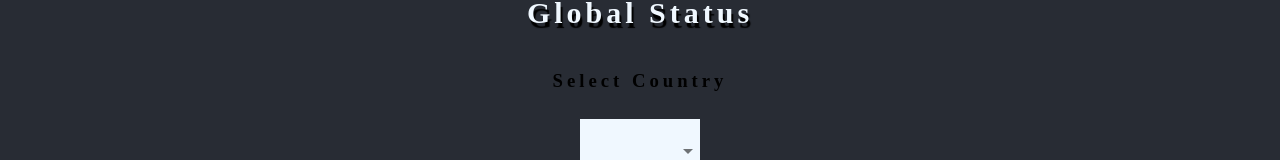
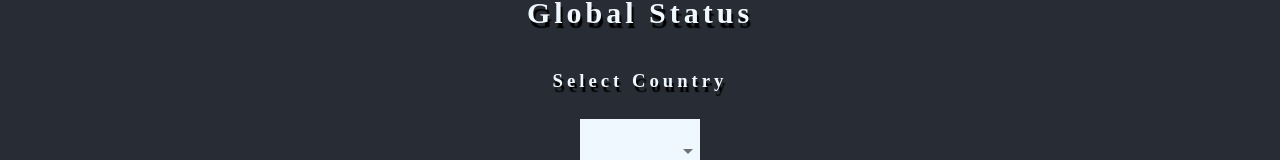
Before and after one commit to srehanpk/covid19-app, a React (Create React App) app: page / in a window 1280 px wide. Shown: the part 120-280 px from the top of the page. Built offline with nearby package versions, Linux system fonts and the light colour scheme.

Commit message:
Update List.js

```diff
--- a/src/List.js
+++ b/src/List.js
@@ -13,6 +13,11 @@ const useStyles = makeStyles((theme) => ({
     minWidth: 120,
     backgroundColor: "aliceblue",
 
+  },
+  h3: {
+    color: "aliceblue",
+    textShadow: "black 2px 5px 1px",
+    letterSpacing: 4,
   },
 }));
 
@@ -35,7 +40,7 @@ export default function List() {
 
   return (
     <div className="select">
-    <h3 className="country">Select Country</h3>
+    <h3 className={classes.h3}>Select Country</h3>
       <FormControl className={classes.formControl}>
         <InputLabel id="demo-controlled-open-select-label"></InputLabel>
         <Select
```
